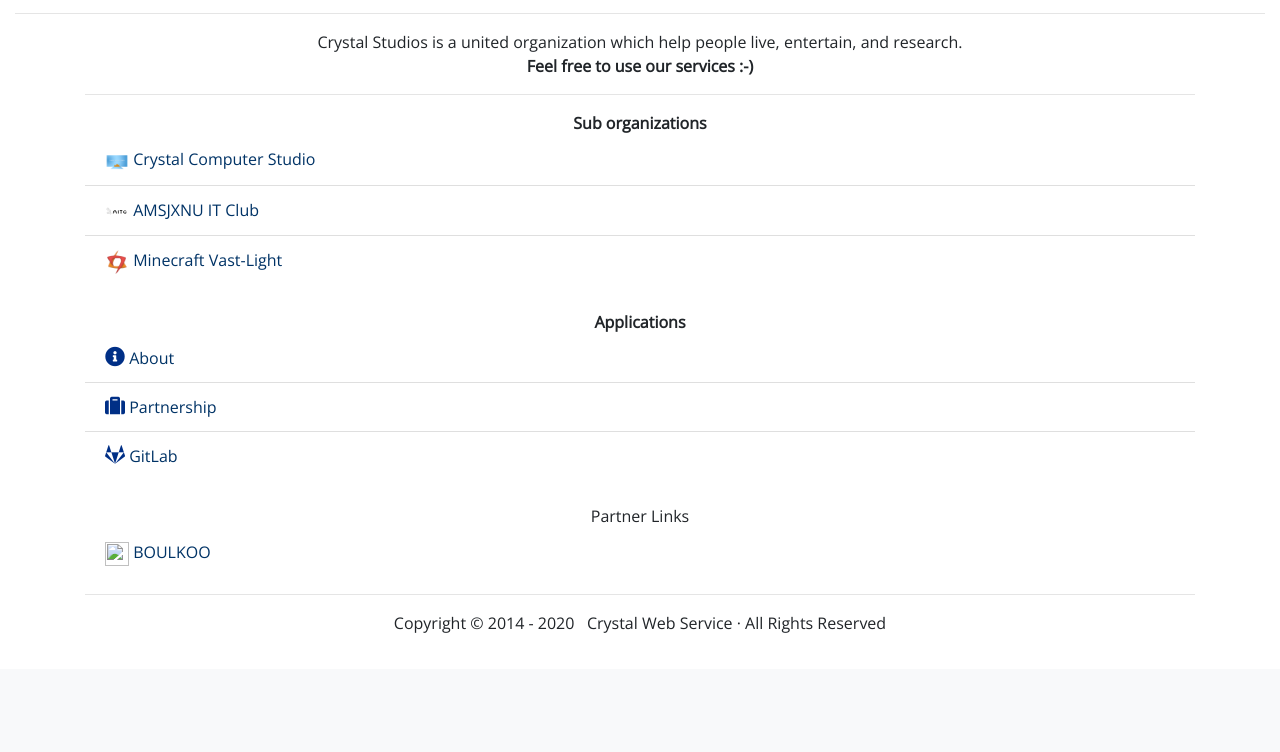
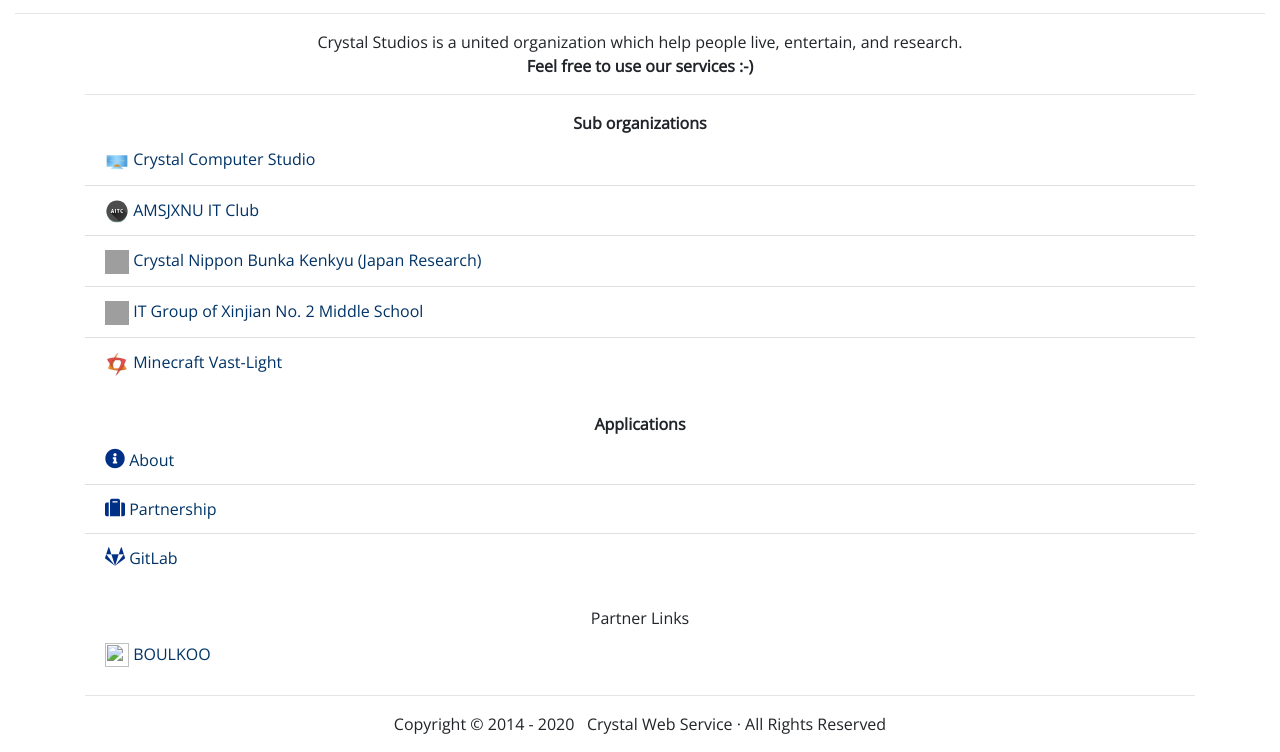
Before and after one commit to CrystalStu/cu-www, a PHP site: page / in a window 1280 px wide. Shown: the part 131-883 px from the top of the page. Before the commit the page ends 764 px from the top, so only its background shows below. Run offline with PHP 8.4, Linux system fonts and the light colour scheme; some libraries are stand-ins or nearby versions; grey boxes are pictures that could not be loaded.

Commit message:
Change sub orgs

```diff
--- a/index.php
+++ b/index.php
@@ -31,7 +31,9 @@
       <div class="col-sm-12">
         <ul class="list-group list-group-flush">
           <li class="list-group-item"><a href="https://ccs.cstu.gq/" target="_blank"><img src="img/ccs.png" />&nbsp;Crystal Computer Studio</a></li>
-          <li class="list-group-item"><a href="https://twitter.com/aitc19x" target="_blank"><img src="img/aitc.svg" /> AMSJXNU IT Club</a></li>
+          <li class="list-group-item"><a href="https://aitc.cstu.gq/" target="_blank"><img src="img/aitc.svg" /> AMSJXNU IT Club</a></li>
+          <li class="list-group-item"><a href="https://cnk.cstu.gq/" target="_blank"><img src="img/cnk.svg" /> Crystal Nippon Bunka Kenkyu (Japan Research)</a></li>
+          <li class="list-group-item"><a href="http://116.62.200.125/" target="_blank"><img src="img/xjez.jpg" />&nbsp;IT Group of Xinjian No. 2 Middle School</a></li>
           <li class="list-group-item"><a href="https://vl.cstu.gq/" target="_blank"><img src="img/vast-light.png" />&nbsp;Minecraft Vast-Light</a></li>
         </ul>
       </div>
```
Also changed, not shown: img/aitc.svg.
